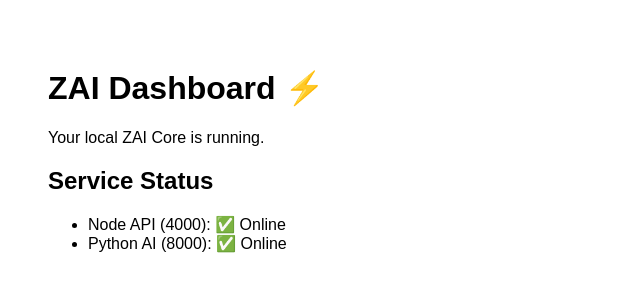
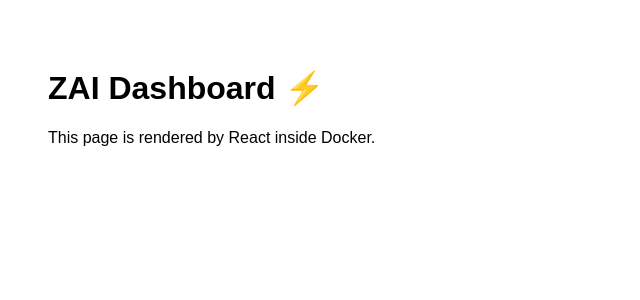
Before and after one commit to zk747/zai-core, a React (Vite) app in the folder frontend/react-dashboard/: page / in a window 1280 px wide. Shown: the top 300 px of the page, without its empty margins (0-640 px from the left). Built offline with nearby package versions, Linux system fonts and the light colour scheme.

Commit message:
Update App.jsx

```diff
--- a/frontend/react-dashboard/src/App.jsx
+++ b/frontend/react-dashboard/src/App.jsx
@@ -1,29 +1,8 @@
-import { useEffect, useState } from "react";
-
 export default function App() {
-  const [nodeStatus, setNodeStatus] = useState("⏳ Checking…");
-  const [aiStatus, setAiStatus] = useState("⏳ Checking…");
-
-  useEffect(() => {
-    fetch("http://localhost:4000")
-      .then(() => setNodeStatus("✅ Online"))
-      .catch(() => setNodeStatus("❌ Offline"));
-
-    fetch("http://localhost:8000")
-      .then(() => setAiStatus("✅ Online"))
-      .catch(() => setAiStatus("❌ Offline"));
-  }, []);
-
   return (
     <div style={{ fontFamily: "sans-serif", padding: 40 }}>
       <h1>ZAI Dashboard ⚡</h1>
-      <p>Your local ZAI Core is running.</p>
-
-      <h2>Service Status</h2>
-      <ul>
-        <li>Node API (4000): {nodeStatus}</li>
-        <li>Python AI (8000): {aiStatus}</li>
-      </ul>
+      <p>This page is rendered by React inside Docker.</p>
     </div>
   );
 }
```
